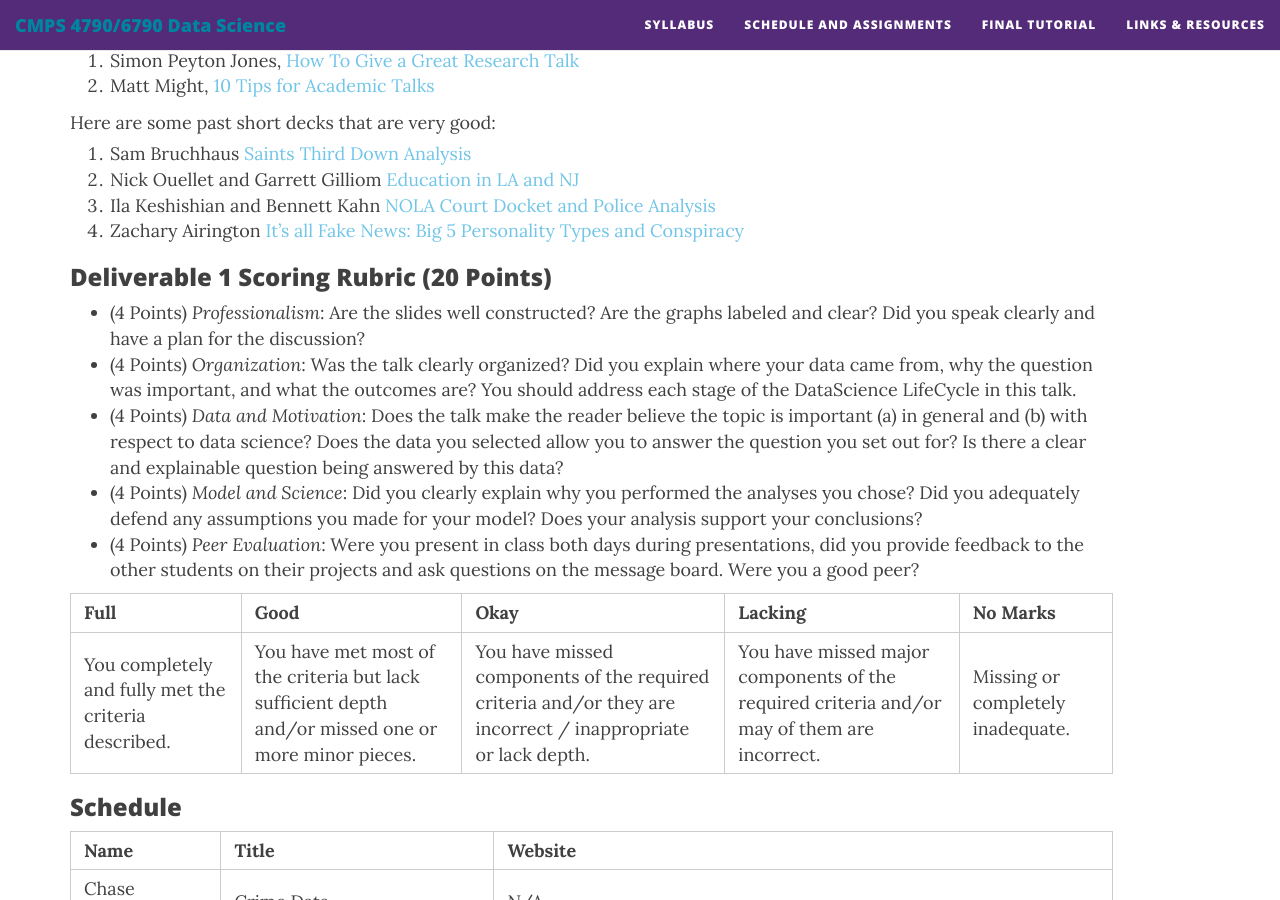
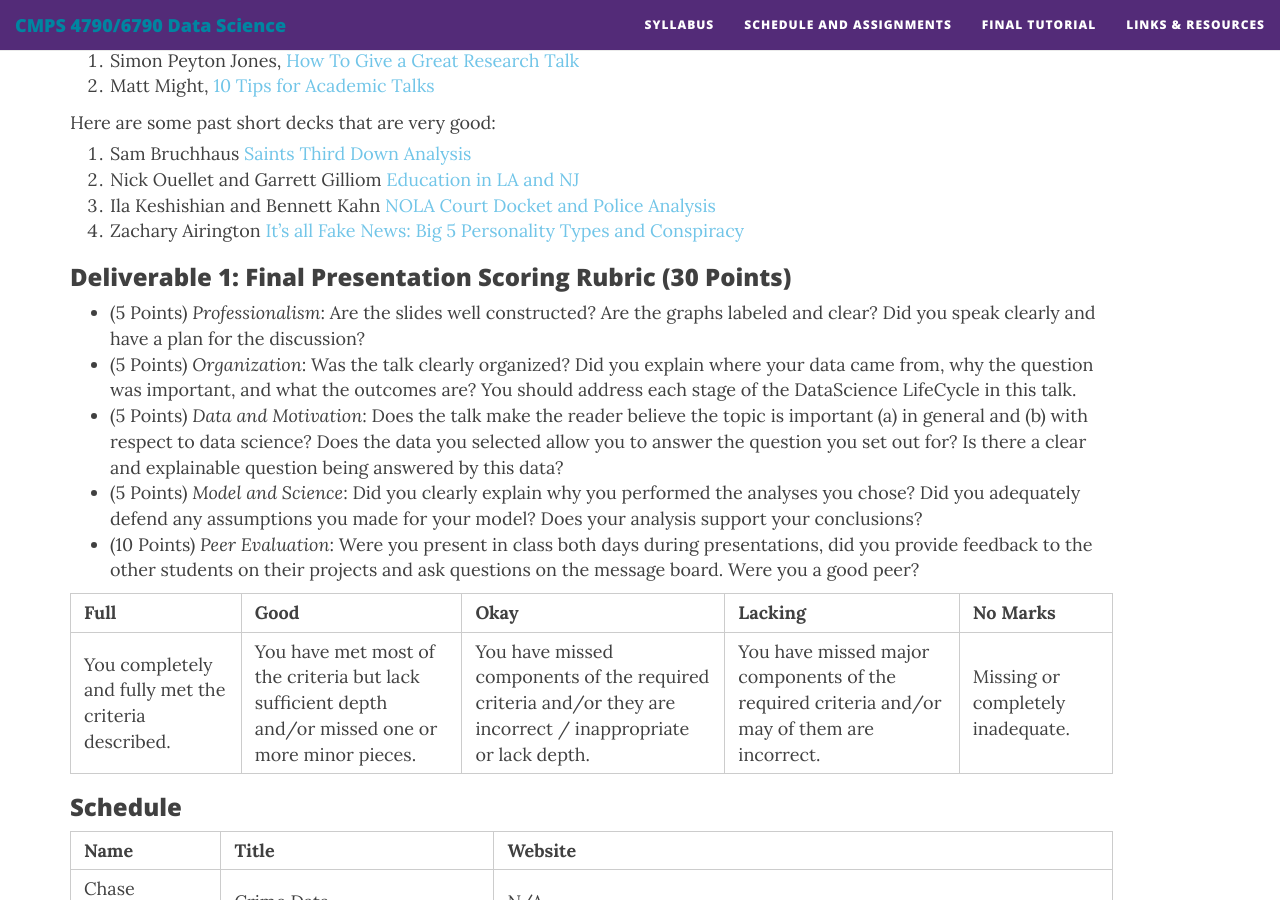
Before and after one commit to nmattei/cmps6790, a Jekyll site: the page built from _projects/FinalTutorial/FinalTutorial.md, in a window 1280 px wide and 900 px high, scrolled down 7036 px. Built offline with Jekyll 4.4.1, drawn with Linux system fonts in a browser that asks for light colours; nearby versions of some CDN libraries; some of the changed text lies outside the part shown.

Commit message:
small updates to final tutorial

```diff
--- a/_projects/FinalTutorial/FinalTutorial.md
+++ b/_projects/FinalTutorial/FinalTutorial.md
@@ -172,13 +172,13 @@ Here are some past short decks that are very good:
 3. Ila Keshishian and Bennett Kahn [NOLA Court Docket and Police Analysis](https://github.com/nmattei/cmps3160/blob/master/_projects/khan_final.pdf)
 2. Zachary Airington [It's all Fake News: Big 5 Personality Types and Conspiracy](https://github.com/nmattei/cmps3160/blob/master/_projects/zach_final.pdf)
 
-### Deliverable 1 Scoring Rubric (20 Points)
+### Deliverable 1: Final Presentation Scoring Rubric (30 Points)
 
-* (4 Points) *Professionalism*: Are the slides well constructed?  Are the graphs labeled and clear?  Did you speak clearly and have a plan for the discussion?
-* (4 Points) *Organization*: Was the talk clearly organized?  Did you explain where your data came from, why the question was important, and what the outcomes are?  You should address each stage of the DataScience LifeCycle in this talk.
-* (4 Points) *Data and Motivation*: Does the talk make the reader believe the topic is important (a) in general and (b) with respect to data science? Does the data you selected allow you to answer the question you set out for?  Is there a clear and explainable question being answered by this data?
-* (4 Points) *Model and Science*: Did you clearly explain why you performed the analyses you chose?  Did you adequately defend any assumptions you made for your model?  Does your analysis support your conclusions?
-* (4 Points) *Peer Evaluation*: Were you present in class both days during presentations, did you provide feedback to the other students on their projects and ask questions on the message board.  Were you a good peer?
+* (5 Points) *Professionalism*: Are the slides well constructed?  Are the graphs labeled and clear?  Did you speak clearly and have a plan for the discussion?
+* (5 Points) *Organization*: Was the talk clearly organized?  Did you explain where your data came from, why the question was important, and what the outcomes are?  You should address each stage of the DataScience LifeCycle in this talk.
+* (5 Points) *Data and Motivation*: Does the talk make the reader believe the topic is important (a) in general and (b) with respect to data science? Does the data you selected allow you to answer the question you set out for?  Is there a clear and explainable question being answered by this data?
+* (5 Points) *Model and Science*: Did you clearly explain why you performed the analyses you chose?  Did you adequately defend any assumptions you made for your model?  Does your analysis support your conclusions?
+* (10 Points) *Peer Evaluation*: Were you present in class both days during presentations, did you provide feedback to the other students on their projects and ask questions on the message board.  Were you a good peer?
 
 | Full    |    Good |  Okay |   Lacking   |  No Marks |
 | : ---- :| : ---- :| : ---- :| : ---- :| : ---- :| : ---- : |
```
Also changed, not shown: other parts of _projects/FinalTutorial/FinalTutorial.md (+1 -1 lines).
